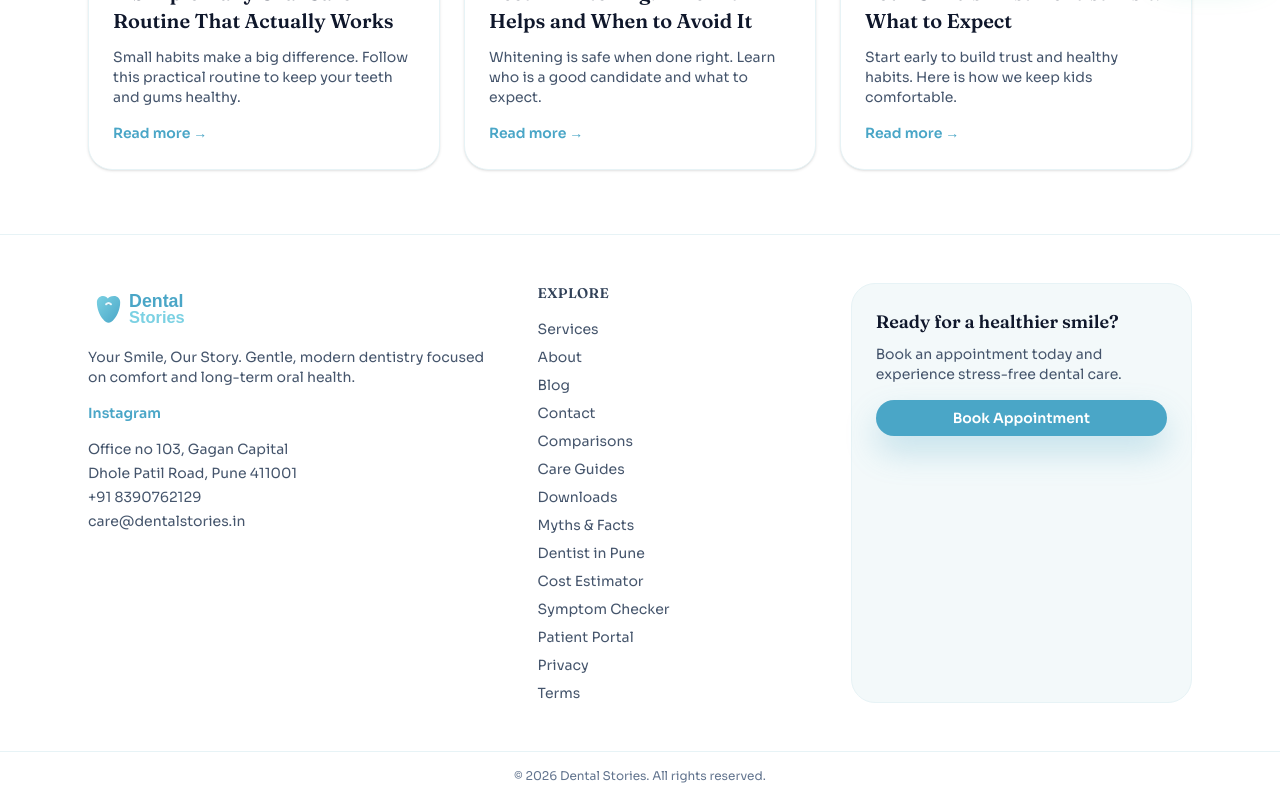
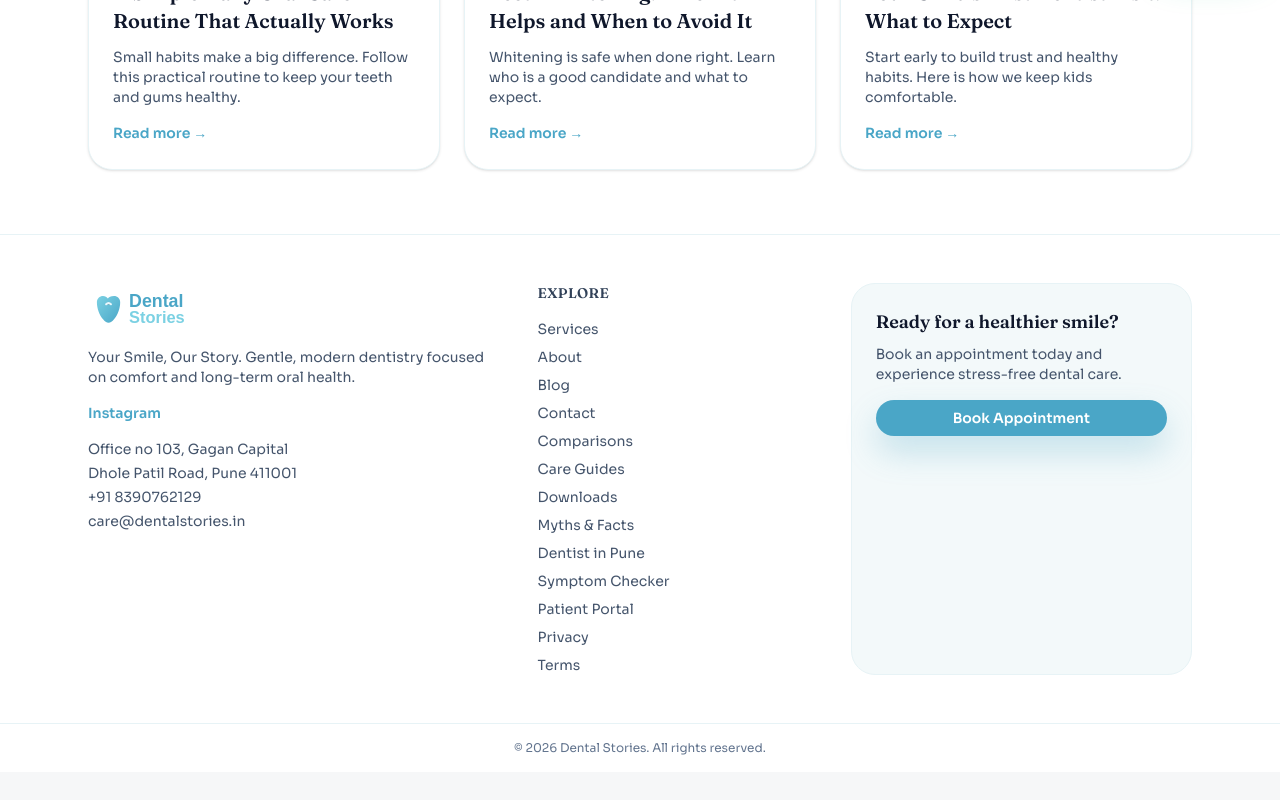
Before and after one commit to anup4khandelwal/dental-clinic, a Next.js app: page /blog in a window 1280 px wide. Shown: the part 811-1611 px from the top of the page. After the commit the page ends 1583 px from the top, so only its background shows below. Built offline with nearby package versions, Linux system fonts and the light colour scheme.

Commit message:
feat: remove Cost Estimator link from footer navigation

```diff
--- a/src/app/cost-estimator/page.tsx
+++ /dev/null
@@ -1,30 +0,0 @@
-import { SectionHeading } from "@/components/SectionHeading";
-import { CostEstimator } from "@/components/CostEstimator";
-
-export const metadata = {
-  title: "Treatment Cost Estimator",
-  description: "Estimate dental treatment costs at Dental Stories.",
-  alternates: {
-    canonical: "/cost-estimator",
-  },
-};
-
-export default function CostEstimatorPage() {
-  return (
-    <div className="bg-white">
-      <section className="bg-gradient-to-br from-[color:var(--brand-mist)] via-white to-[color:var(--brand-sand)]">
-        <div className="mx-auto w-full max-w-5xl px-6 py-12 md:py-16">
-          <SectionHeading
-            eyebrow="Estimator"
-            title="Treatment cost estimator"
-            description="Use this quick tool to understand the typical price range. Final costs depend on your clinical exam."
-          />
-        </div>
-      </section>
-
-      <section className="mx-auto w-full max-w-5xl px-6 py-12 md:py-16">
-        <CostEstimator />
-      </section>
-    </div>
-  );
-}
--- a/src/components/Footer.tsx
+++ b/src/components/Footer.tsx
@@ -12,7 +12,6 @@ const navItems = [
   { href: "/guides", label: "Downloads" },
   { href: "/myths-facts", label: "Myths & Facts" },
   { href: "/locations/pune", label: "Dentist in Pune" },
-  { href: "/cost-estimator", label: "Cost Estimator" },
   { href: "/symptom-checker", label: "Symptom Checker" },
   { href: "/portal", label: "Patient Portal" },
   { href: "/privacy", label: "Privacy" },
```
